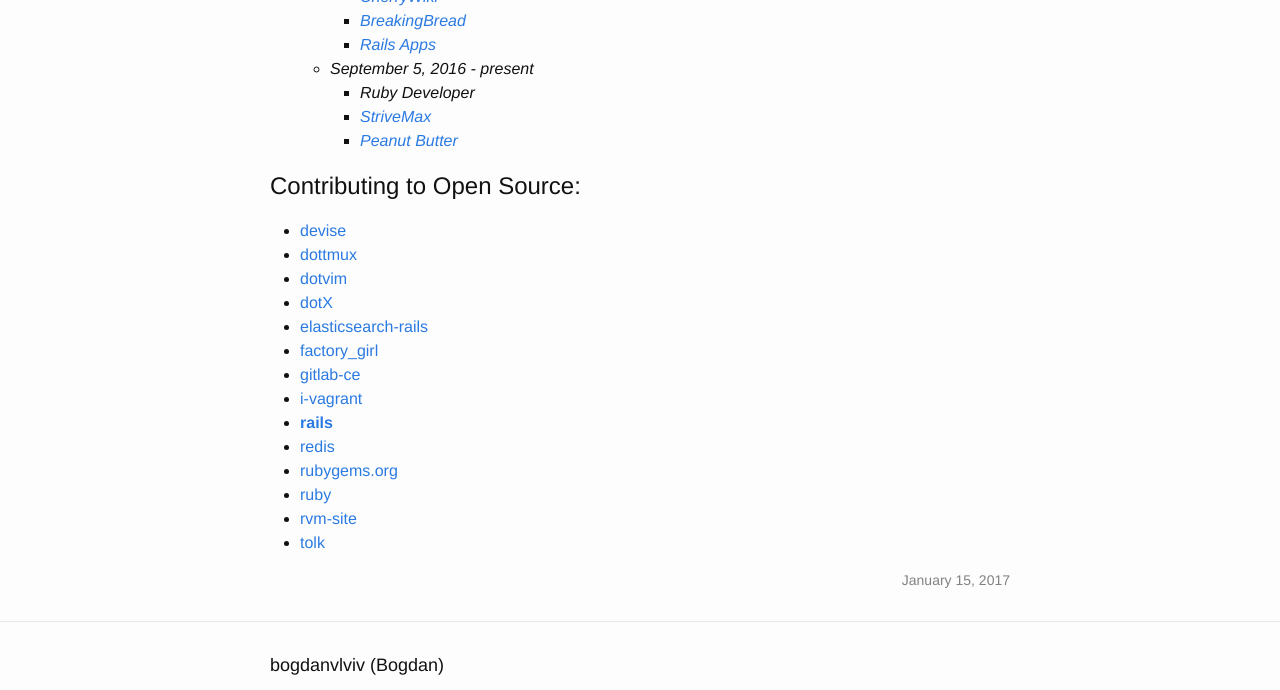
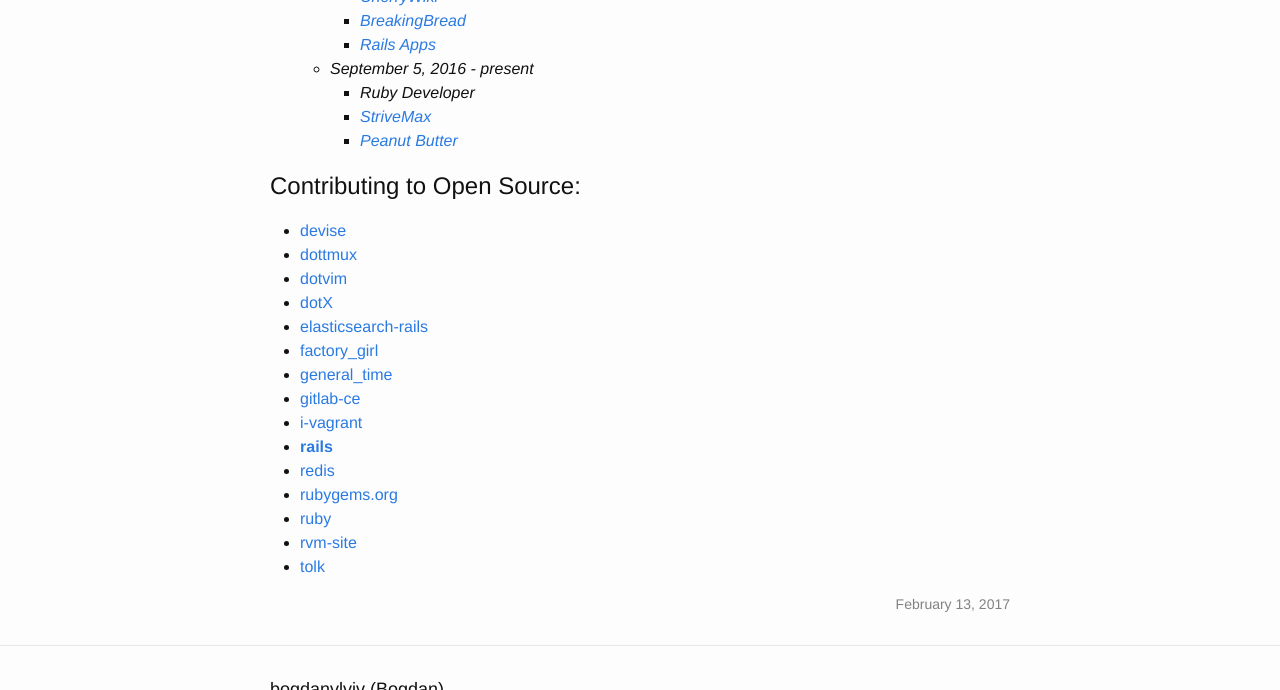
Before and after one commit to crowdpro3/bogdanvlviv.github.io, a Jekyll site: the page built from resume.html, in a window 1280 px wide and 900 px high, scrolled down 2219 px, cut to the strip 0-690 px from the top of the window. Built offline with Jekyll 4.4.1, drawn with Linux system fonts in a browser that asks for light colours.

Commit message:
Add general_time to resume

```diff
--- a/resume.html
+++ b/resume.html
@@ -180,6 +180,7 @@
     <li><a href="https://github.com/bogdanvlviv/dotX" target="_blank">dotX</a></li>
     <li><a href="https://github.com/elastic/elasticsearch-rails/commits/master?author=bogdanvlviv" target="_blank">elasticsearch-rails</a></li>
     <li><a href="https://github.com/thoughtbot/factory_girl/commits/master?author=bogdanvlviv" target="_blank">factory_girl</a></li>
+    <li><a href="https://github.com/bogdanvlviv/general_time" target="_blank">general_time</a></li>
     <li><a href="https://github.com/gitlabhq/gitlabhq/commits/master?author=bogdanvlviv" target="_blank">gitlab-ce</a></li>
     <li><a href="https://github.com/bogdanvlviv/i-vagrant" target="_blank">i-vagrant</a></li>
     <li><a href="https://github.com/rails/rails/commits/master?author=bogdanvlviv" target="_blank"><b>rails</b></a></li>
@@ -190,5 +191,5 @@
     <li><a href="https://github.com/tolk/tolk/commits/master?author=bogdanvlviv" target="_blank">tolk</a></li>
   </ul>
 
-  <span class="resume-meta" title="Updated at"><time itemprop="dateUpdated">January 15, 2017</time></span>
+  <span class="resume-meta" title="Updated at"><time itemprop="dateUpdated">February 13, 2017</time></span>
 </div>
```
